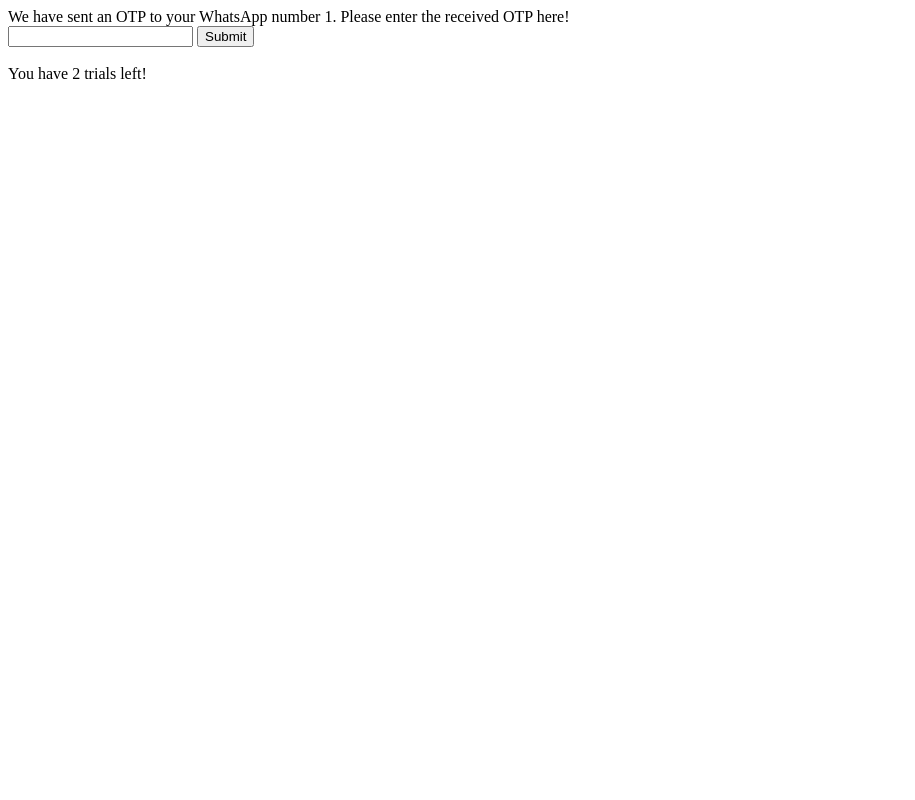
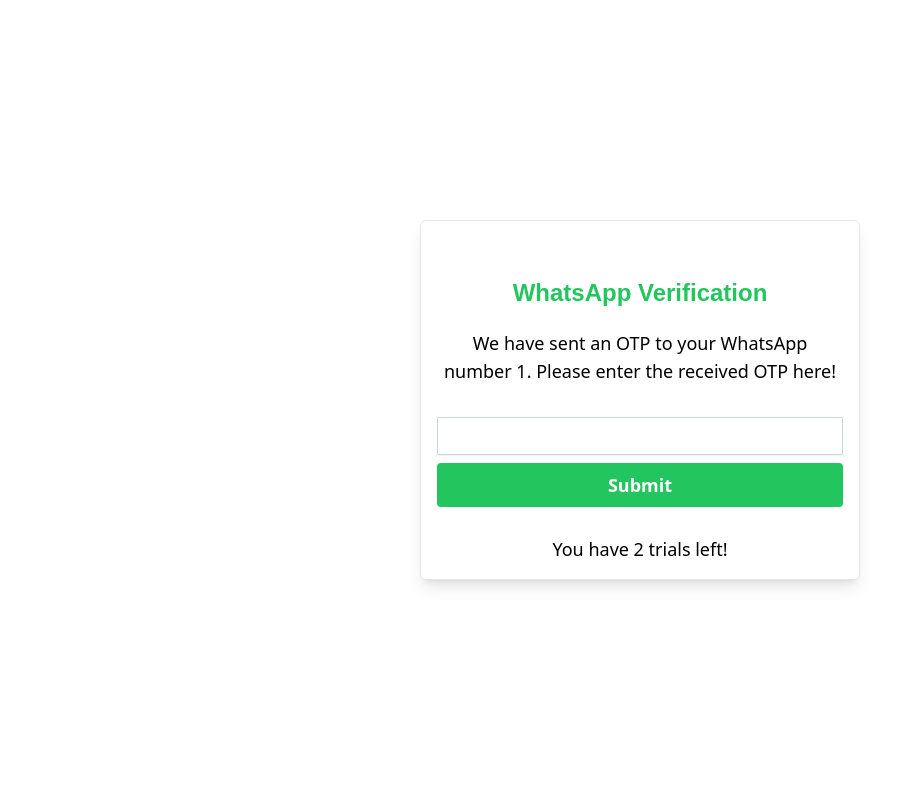
Before and after one commit to Manoj-Paramsetti/AR-VR-IT, a Flask app: page /whatsappVerification in a window 1280 px wide. Shown: the whole page, without its empty margins (0-915 px from the left). Run offline with Flask 2, Linux system fonts and the light colour scheme; the visitor is signed in with stand-in values (Sample User, id 1); some libraries are stand-ins or nearby versions.

Commit message:
update: whatsapp verification UI

```diff
--- a/templates/whatsappVerification.html
+++ b/templates/whatsappVerification.html
@@ -1,17 +1,27 @@
 <!DOCTYPE html>
+<html lang="en">
+<head>
+    <script src="https://cdn.tailwindcss.com"></script>
+    <meta name="viewport" content="width=device-width, initial-scale=1">
 
-<head>
     <title>Whatsapp Number Verification | AR/VR Course | Sathyabama Institute of Science and Technology</title>
 </head>
 
 <body>
-    We have sent an OTP to your WhatsApp number {{phoneNum}}. Please enter the received OTP here!
-    <br>
-    <form method="POST">
-        <input type="number" name="verificationCode" required>
-        <button type="submit">Submit</button>
-    </form>
-    <br> You have {{totalTrails-trys}} trials left!
+    <div class="flex h-screen mx-3">
+        <div class="w-[440px] h-min text-lg border shadow-lg my-auto text-center p-4 rounded-md mx-auto">
+            <p class="text-2xl mt-5 text-green-500 text-center py-5" style="font-family: 'Poppins', sans-serif; font-weight: 600;">WhatsApp Verification</p>
+            <p>We have sent an OTP to your WhatsApp number {{phoneNum}}. Please enter the received OTP here!</p>
+            <br>
+            <form method="POST">
+                <input class="mt-1 py-1 text-lg w-full bg-white border shadow-sm border-slate-300 placeholder-slate-400 focus:outline-none focus:border-blue-500 focus:ring-blue-500 block rounded-sm focus:ring-1"
+                type="number" name="verificationCode" required>
+                <button class="mt-2 flex-shrink-0 bg-green-500 hover:bg-green-600 active:bg-green-700 focus:outline-none focus:ring focus:ring-green-300 rounded w-full py-2 text-lg font-bold text-white"
+                type="submit">Submit</button>
+            </form>
+            <br> You have {{totalTrails-trys}} trials left!
+        </div>
+    </div>
 </body>
 
 </html>
```
